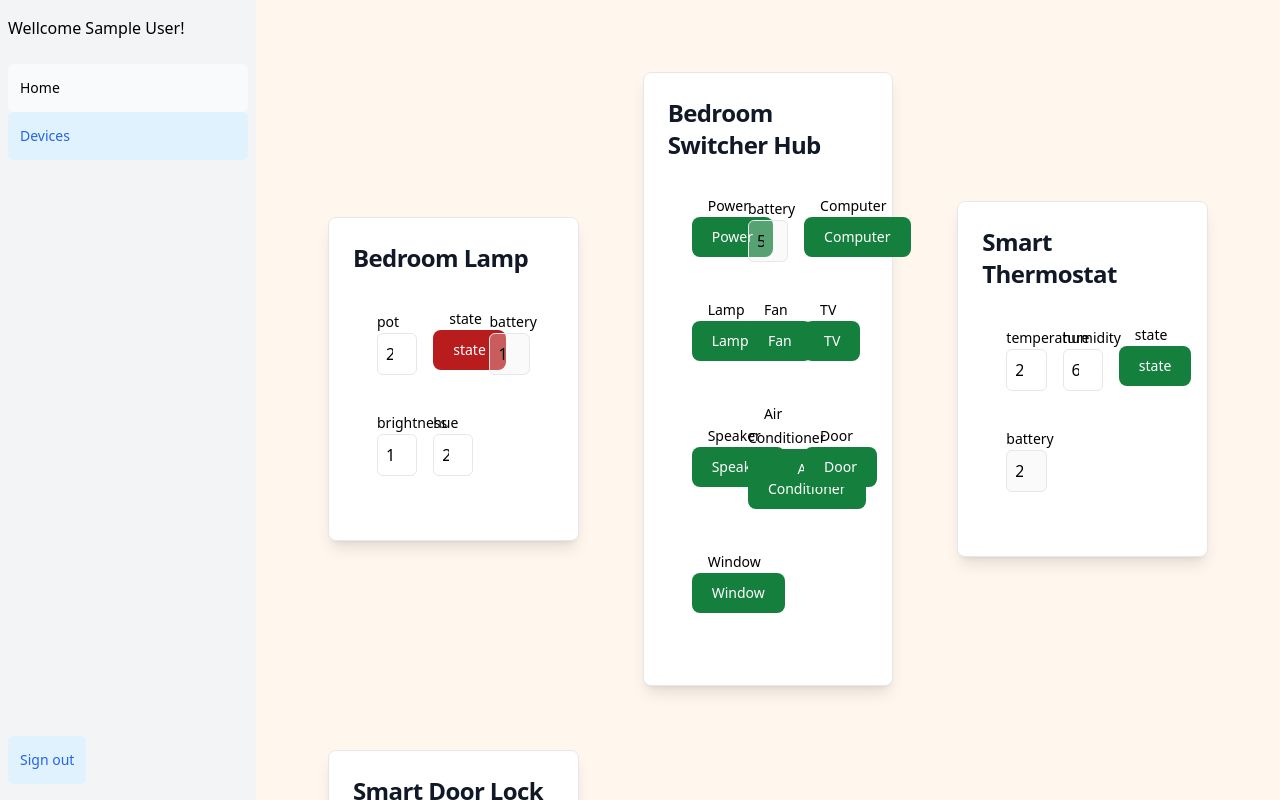
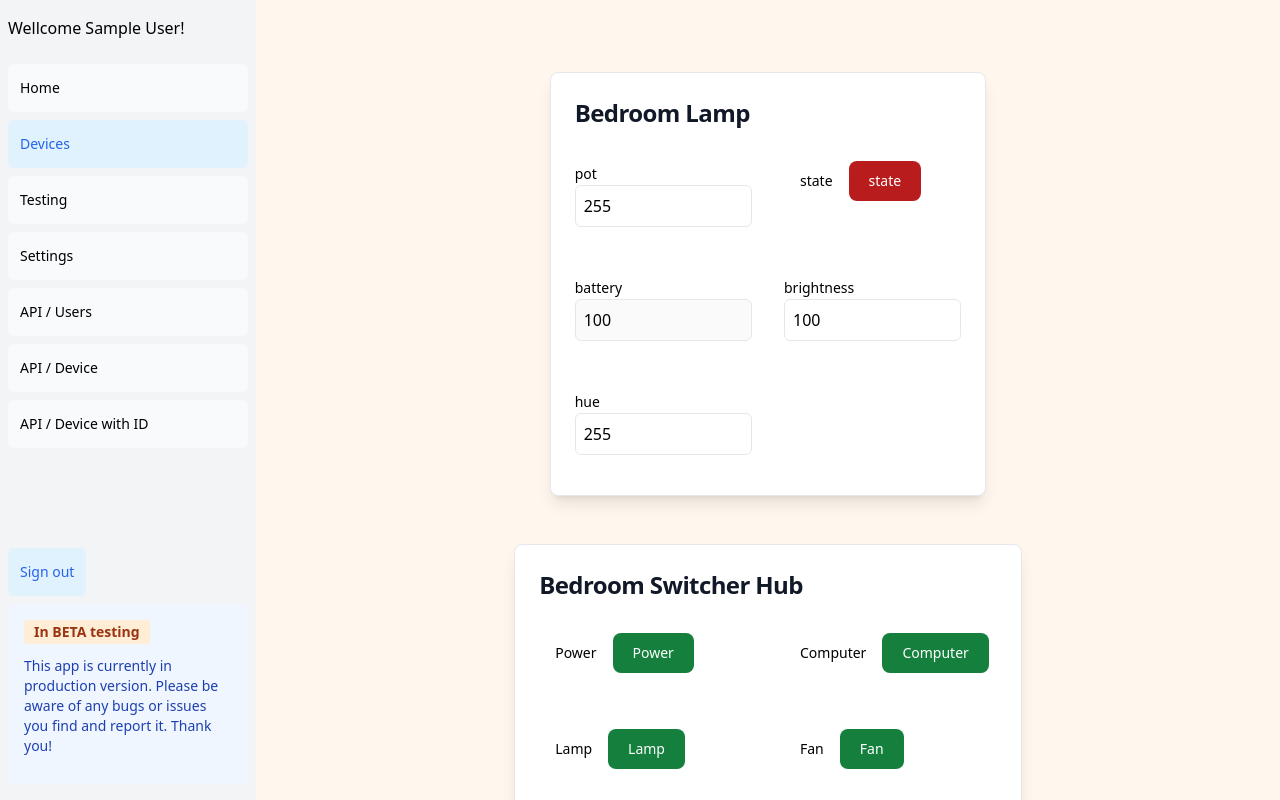
Before and after one commit to martinvichnal/smart-home, a Next.js app in the folder smart-home-app/: page /devices in a window 1280 px wide. Built offline with nearby package versions, Linux system fonts and the light colour scheme; no server answers; sample sign-in values are in the browser's storage.

Commit message:
v0.1.0 - UI update
- Changed some UI elements.
- Changed the Device API for more flexibility.
- Added some more devices for testing.
- Added Testing elements to Nav.

```diff
--- a/smart-home-app/package.json
+++ b/smart-home-app/package.json
@@ -1,6 +1,6 @@
 {
     "name": "smart-home-app",
-    "version": "0.0.0",
+    "version": "0.1.0",
     "private": true,
     "scripts": {
         "dev": "next dev",
--- a/smart-home-app/src/app/api/device/route.js
+++ b/smart-home-app/src/app/api/device/route.js
@@ -27,9 +27,11 @@ export async function GET(request) {
             }
         )
     } else {
-        console.log("false")
-        return Response("Hello, Next.js!", {
+        return NextResponse.json(data, {
             status: 200,
         })
     }
+    // return NextResponse.json(data, {
+    //     status: 200,
+    // })
 }
--- a/smart-home-app/src/app/devices/page.js
+++ b/smart-home-app/src/app/devices/page.js
@@ -11,7 +11,8 @@ export default async function Devices() {
 
     return (
         <div className="" id="devices">
-            <div className="grid grid-cols-3 gap-4 grid-flow-row justify-center items-center h-screen">
+            {/* <div className="grid grid-cols-3 gap-4 grid-flow-row justify-center items-center h-screen"> */}
+            <div className="flex flex-wrap lg:justify-evenly md:justify-evenly sm:justify-center">
                 {data.map((device) => (
                     <DeviceBox device={device} key={device.did} />
                 ))}
--- a/smart-home-app/src/app/page.js
+++ b/smart-home-app/src/app/page.js
@@ -6,6 +6,12 @@ export default function Home() {
             <h1 className="text-4xl text-center">
                 Wellcome to the smart home app!
             </h1>
+            <p className="mt-4 text-center">
+                This is a demo app for my smart home system project. Click on
+                "Devices" on the menu or go to .../devices to see the devices.
+                You have te logged in to see the devices, otherwise you will be
+                redirected to the login page.
+            </p>
         </div>
     )
 }
--- a/smart-home-app/src/components/DeviceBox.js
+++ b/smart-home-app/src/components/DeviceBox.js
@@ -88,10 +88,10 @@ const DeviceBox = ({ device }) => {
 
     return (
         <div className="m-6 p-6 bg-white border border-gray-200 rounded-lg shadow-lg">
-            <h2 className="mb-2 text-2xl font-bold tracking-tight text-gray-900">
+            <h2 className="pb-8 text-2xl font-bold tracking-tight text-gray-900">
                 {device.dn}
             </h2>
-            <div className="p-6 grid grid-cols-3 gap-4 grid-flow-row justify-center items-center">
+            <div className="grid grid-cols-2 gap-8 justify-start">
                 {device.dd.split("--").map((item) => {
                     if (item) {
                         const [name, type, ...params] = item.split("-")
--- a/smart-home-app/src/components/NavLinks.js
+++ b/smart-home-app/src/components/NavLinks.js
@@ -11,6 +11,14 @@ const links = [
     // { name: "Home", href: "/", icon: HomeIcon },
     { name: "Home", href: "/" },
     { name: "Devices", href: "/devices" },
+    { name: "Testing", href: "/tester" },
+    { name: "Settings", href: "/" },
+    { name: "API / Users", href: "/api/auth" },
+    { name: "API / Device", href: "/api/device" },
+    {
+        name: "API / Device with ID",
+        href: "/api/device?did=72ca9db90d31439dbf540c48b07abdb6",
+    },
 ]
 
 export default function NavLinks() {
@@ -19,7 +27,7 @@ export default function NavLinks() {
 
     return (
         <>
-            <div>
+            <div className="">
                 {links.map((link) => {
                     // const LinkIcon = link.icon
                     return (
@@ -27,7 +35,7 @@ export default function NavLinks() {
                             key={link.name}
                             href={link.href}
                             className={clsx(
-                                "flex h-[48px] grow items-center justify-center gap-2 rounded-md bg-gray-50 p-3 text-sm font-medium hover:bg-sky-100 hover:text-blue-600 md:flex-none md:justify-start md:p-2 md:px-3",
+                                " flex h-[48px] grow items-center justify-center gap-2 rounded-md bg-gray-50 p-3 mb-2 text-sm font-medium hover:bg-sky-100 hover:text-blue-600 md:flex-none md:justify-start md:p-2 md:px-3",
                                 {
                                     "bg-sky-100 text-blue-600":
                                         pathname === link.href,
--- a/smart-home-app/src/components/SideNav.js
+++ b/smart-home-app/src/components/SideNav.js
@@ -14,6 +14,22 @@ export default async function SideNav() {
                     <div className="pb-4">Not logged in</div>
                 )}
                 <NavLinks />
+                <div
+                    id="dropdown-cta"
+                    className="p-4 mt-12 rounded-lg bg-blue-50"
+                    role="alert"
+                >
+                    <div className="flex items-center mb-3">
+                        <span className="bg-orange-100 text-orange-800 text-sm font-semibold me-2 px-2.5 py-0.5 rounded">
+                            In BETA testing
+                        </span>
+                    </div>
+                    <p className="mb-3 text-sm text-blue-800">
+                        This app is currently in production version. Please be
+                        aware of any bugs or issues you find and report it.
+                        Thank you!
+                    </p>
+                </div>
             </div>
         </div>
     )
--- a/smart-home-app/src/lib/placeholder-data.js
+++ b/smart-home-app/src/lib/placeholder-data.js
@@ -31,7 +31,12 @@ export const data = [
     {
         did: "f33573d762614e47a0008659bb5de53e",
         dn: "Bedroom Switcher Hub",
-        dd: "Power-b-false--battery-n-0-100-50.2--Computer-b-true--Lamp-b-true--Fan-b-false--TV-b-false--Speaker-b-true--Air Conditioner-b-false--Door-b-false--Window-b-false",
+        dd: "Power-b-true--Computer-b-true--Lamp-b-true--Fan-b-false--TV-b-false--Speaker-b-true",
+    },
+    {
+        did: "08659bb5de53e40c48b07ab90b25d29e4",
+        dn: "Kitchen Switcher Hub",
+        dd: "Power-b-false--battery-n-0-100-19.6--Air Conditioner-b-false--Door-b-false--Window-b-false",
     },
     {
         did: "a550b29757374abda73c15d29e2cd1e1",
```
